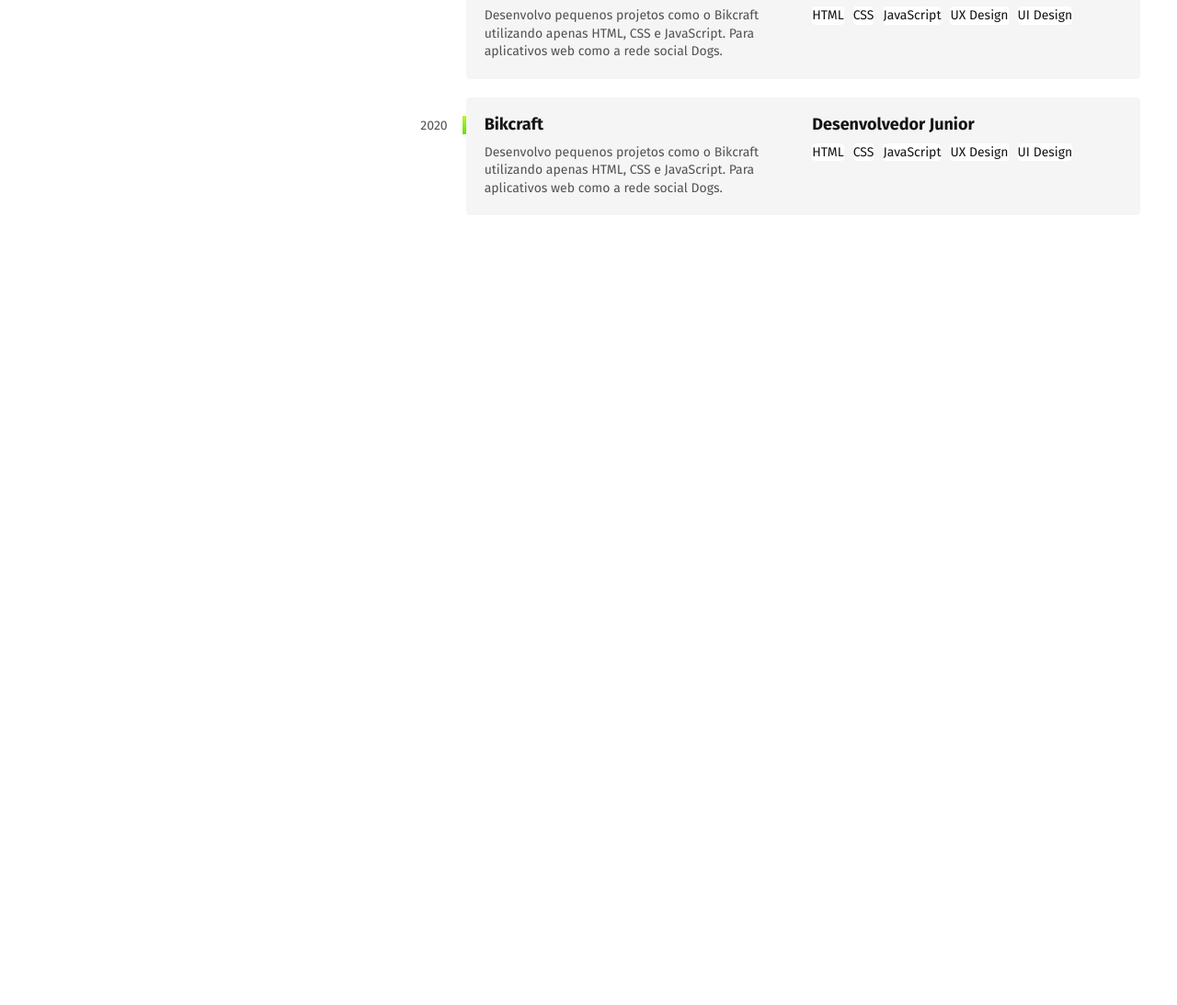
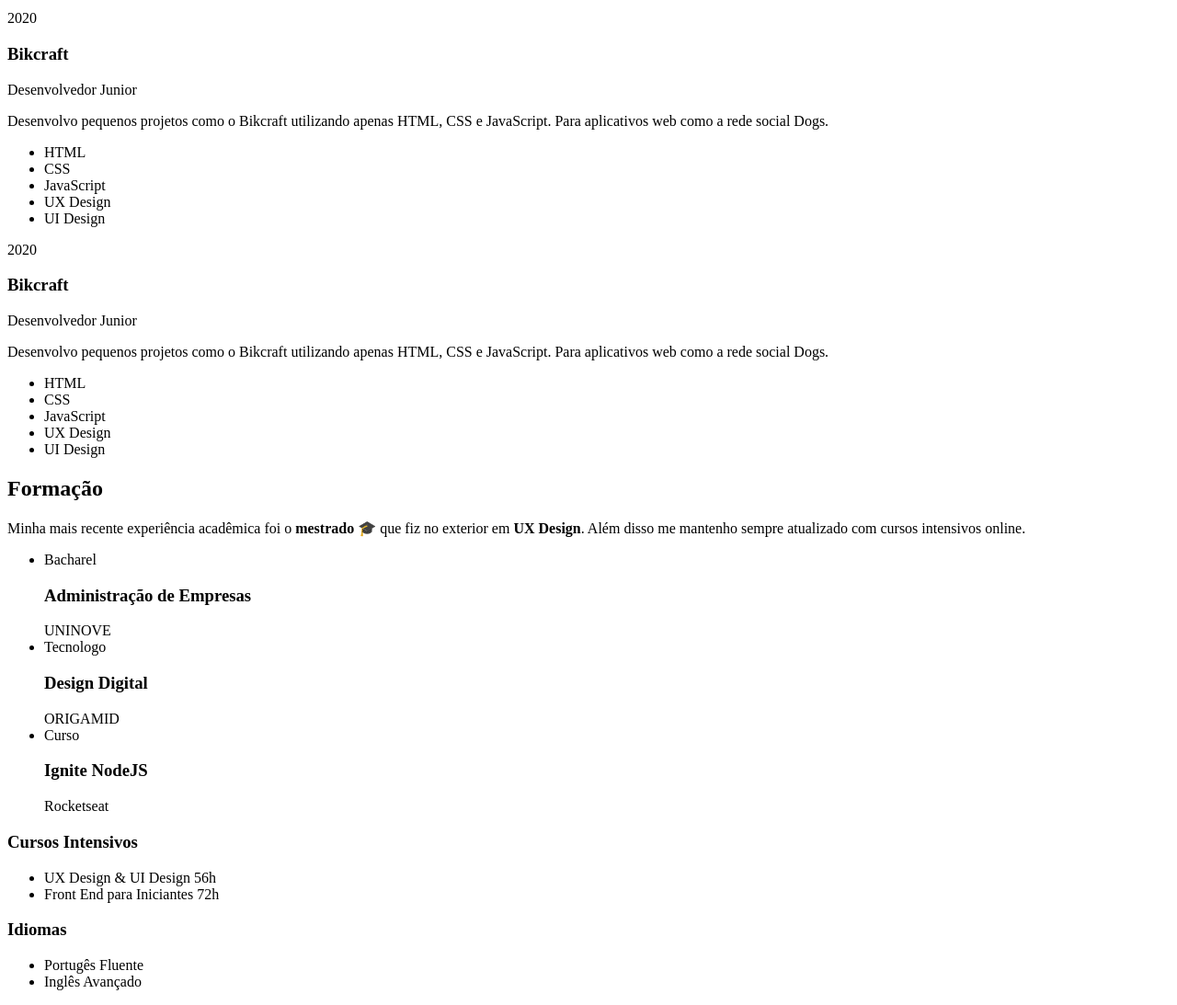
Before and after one commit to pedroaugustomontes/mrpmontes.github.io, a plain HTML site: page index.html in a window 1280 px wide. Shown: the part 1102-2195 px from the top of the page at 92% size. Before the commit the page ends 1396 px from the top, so only its background shows below. Drawn offline with Linux system fonts and the light colour scheme.

Commit message:
desenvolvido html da formacao

```diff
--- a/css/experiencia.css
+++ b/css/experiencia.css
@@ -78,6 +78,7 @@
   border-radius: 4px;
   line-height: 1.4;
   background: #ffffff;
+  padding: 5px;
 }
 
 @media (max-width: 800px) {
@@ -96,7 +97,12 @@
     order: 1;
     width: initial;
     text-align: center;
+    color: #141414;
+    font-weight: bold;
   }
+  /* .empresa-ano::before {
+    content: "Ano: ";
+  } */
 }
 
 @media (max-width: 400px) {
--- a/css/style.css
+++ b/css/style.css
@@ -2,3 +2,4 @@
 @import "./header.css";
 @import "./introducao.css";
 @import "./experiencia.css";
+@import "./formacao.css";
--- a/index.html
+++ b/index.html
@@ -4,14 +4,14 @@
     <meta charset="UTF-8" />
     <meta http-equiv="X-UA-Compatible" content="IE=edge" />
     <meta name="viewport" content="width=device-width, initial-scale=1.0" />
-    <link rel="stylesheet" href="./css/style.css" />
+    <!-- <link rel="stylesheet" href="./css/style.css" /> -->
     <link rel="preconnect" href="https://fonts.googleapis.com" />
     <link rel="preconnect" href="https://fonts.gstatic.com" crossorigin />
     <link
       href="https://fonts.googleapis.com/css2?family=Fira+Sans:wght@400;700&display=swap"
       rel="stylesheet"
     />
-    <title>Pedro Augusto - Desenvolvedor</title>
+    <title>Pedro A. Montes - Desenvolvedor</title>
   </head>
 
   <body>
@@ -33,7 +33,7 @@
           Desenvolvedor<br />
           Front-End
         </h1>
-        <p>Localizado em Uberlândia/MG</p>
+        <p>Localizado em Uberlândia/MG 🏠</p>
       </div>
     </main>
 
@@ -104,5 +104,54 @@
         </div>
       </div>
     </section>
+
+    <section class="container formacao" id="formacao" aria-label="Formação">
+      <h2 class="subtitulo">Formação</h2>
+      <div class="">
+        <p class="formacao-texto">
+          Minha mais recente experiência acadêmica foi o
+          <strong>mestrado</strong> 🎓 que fiz no exterior em
+          <strong>UX Design</strong>. Além disso me mantenho sempre atualizado
+          com cursos intensivos online.
+        </p>
+        <ul class="faculdade-lista">
+          <li class="faculdade">
+            <span class="faculdade-tipo">Bacharel</span>
+            <h3 class="faculdade-curso">Administração de Empresas</h3>
+            <span class="faculdade-instituicao">UNINOVE</span>
+          </li>
+          <li class="faculdade">
+            <span class="faculdade-tipo">Tecnologo</span>
+            <h3 class="faculdade-curso">Design Digital</h3>
+            <span class="faculdade-instituicao">ORIGAMID</span>
+          </li>
+          <li class="faculdade">
+            <span class="faculdade-tipo">Curso</span>
+            <h3 class="faculdade-curso">Ignite NodeJS</h3>
+            <span class="faculdade-instituicao">Rocketseat</span>
+          </li>
+        </ul>
+
+        <div class="formacao-texto">
+          <div class="cursos">
+            <h3>Cursos Intensivos</h3>
+            <ul>
+              <li>UX Design & UI Design <span>56h</span></li>
+              <li>Front End para Iniciantes <span>72h</span></li>
+            </ul>
+          </div>
+
+          <div class="idiomas">
+            <h3>Idiomas</h3>
+            <ul>
+              <li>Portugês <span>Fluente</span></li>
+              <li>Inglês <span>Avançado</span></li>
+            </ul>
+          </div>
+        </div>
+      </div>
+
+      <footer></footer>
+    </section>
   </body>
 </html>
```
Also changed, not shown: css/formacao.css (added).
